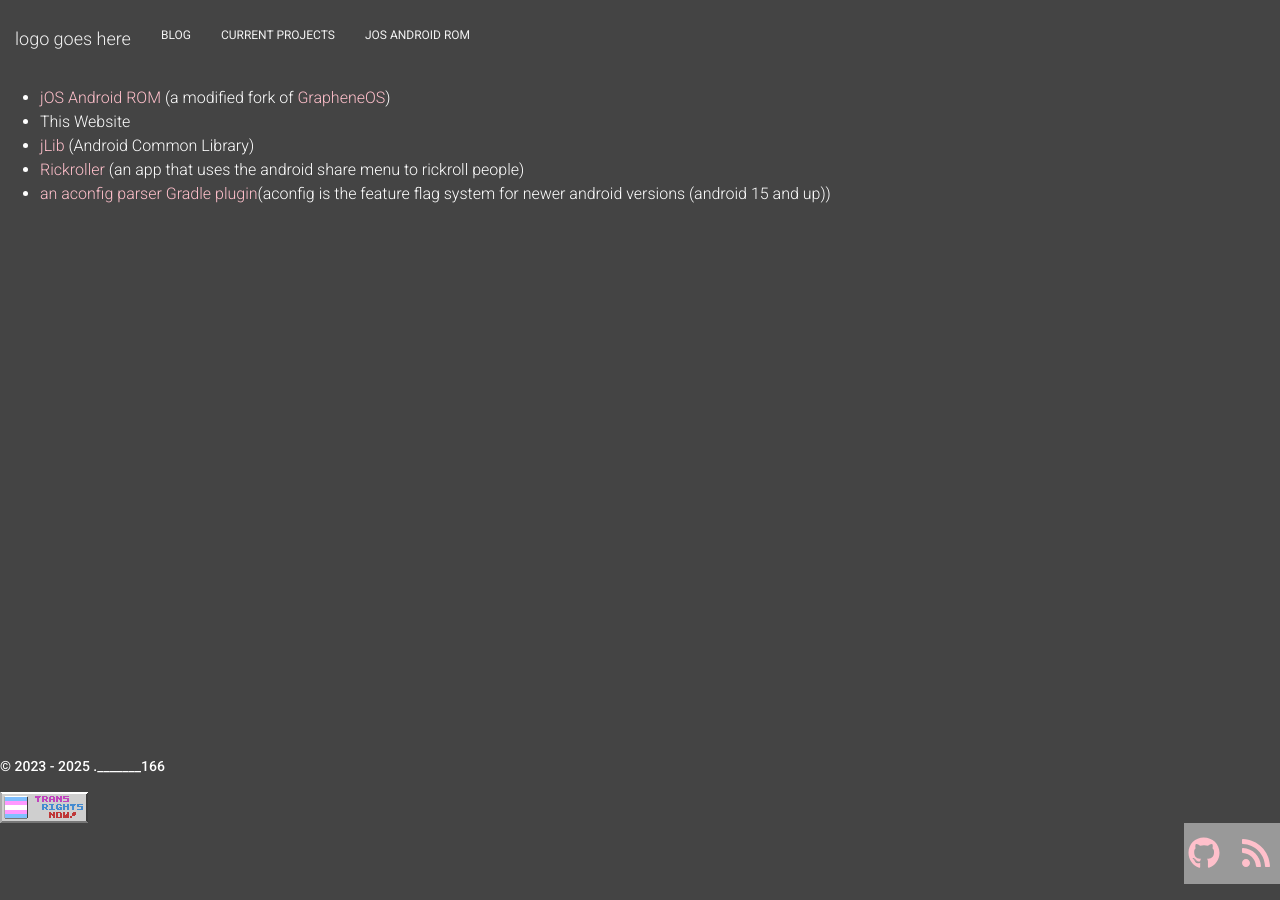
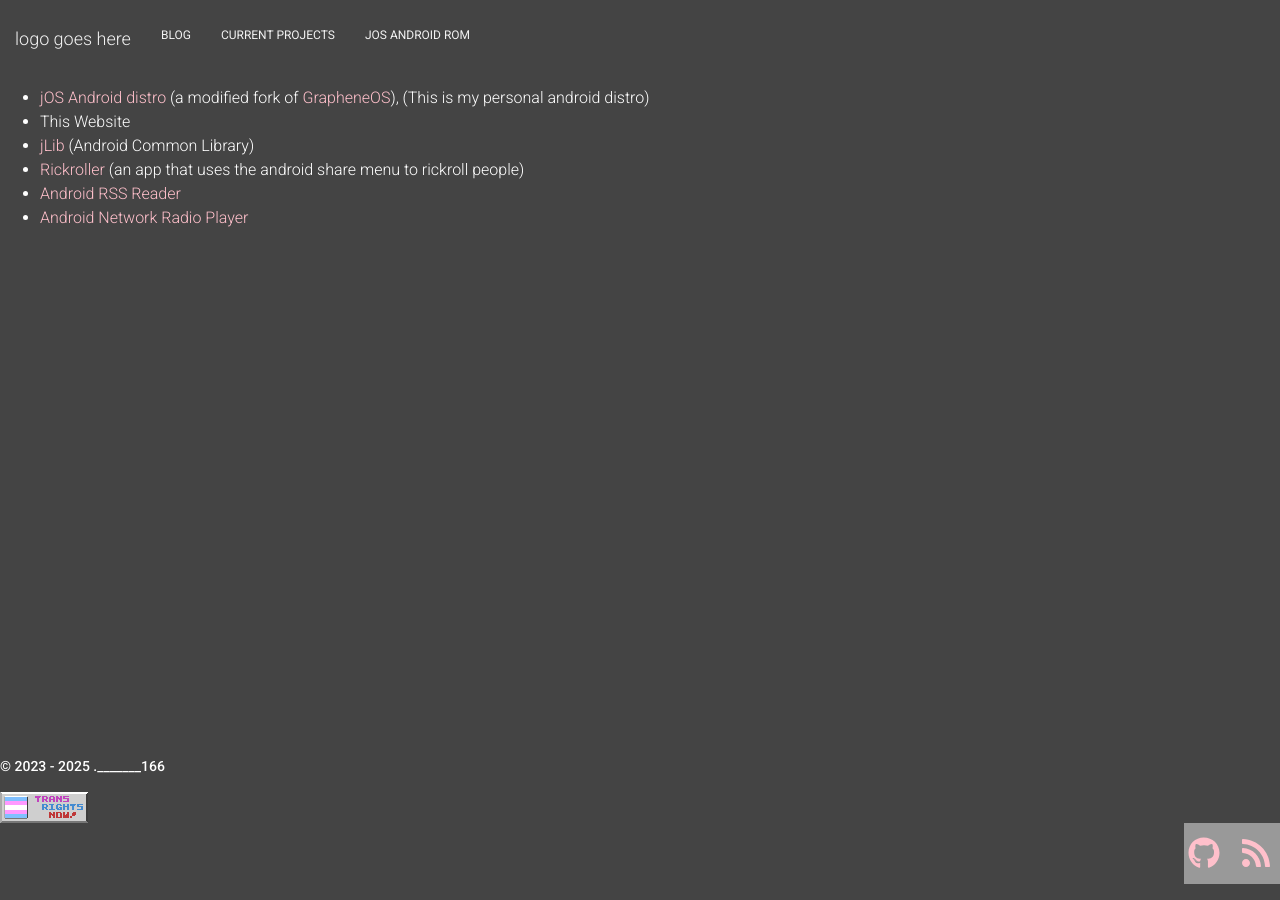
Before and after one commit to dot166/dot166.github.io, a Jekyll site: the page built from projects/index.html, in a window 1280 px wide. Built offline with Jekyll 4.4.1, drawn with Linux system fonts in a browser that asks for light colours.

Commit message:
update project list

```diff
--- a/jOS/index.html
+++ b/jOS/index.html
@@ -8,8 +8,9 @@ title: jOS - Android ROM
     <div class="row justify-content-between align-items-bottom">
       <div class="col-lg-5 text-center text-lg-left pb-10">
 
-        <h1>jOS Android ROM</h1>
+        <h1>jOS Android distro</h1>
         <p>A free and open-source android compatible operating system, based on <a class="btn j-btn-link text-black has-ripple" href="https://grapheneos.org/" target="_blank">GrapheneOS</a>.</p>
+        <p>This is my personal android distro, there is a chance of things breaking at any time and update times are unknown, use at your own risk!</p>
         <a class="btn btn-primary text-primary" href="https://github.com/dot166/jOS_manifest">Get the Source Code</a>
         <!--<a class="btn btn-link text-black" href="{{ site.baseurl }}/jOS/Changelogs/">Changelogs</a>--><!-- Will replace with a get release button eventually -->
 
--- a/projects/index.html
+++ b/projects/index.html
@@ -3,9 +3,10 @@ layout: default
 title: Current Projects
 ---
 <ul>
-  <li><a href="../jOS">jOS Android ROM</a> (a modified fork of <a href="https://grapheneos.org/" target="_blank">GrapheneOS</a>)</li>
+  <li><a href="../jOS">jOS Android distro</a> (a modified fork of <a href="https://grapheneos.org/" target="_blank">GrapheneOS</a>), (This is my personal android distro)</li>
   <li>This Website</li>
   <li><a href="https://github.com/dot166/jOS_j-lib" target="_blank">jLib</a> (Android Common Library)</li>
   <li><a href="https://github.com/dot166/rickroller" target="_blank">Rickroller</a> (an app that uses the android share menu to rickroll people)</li>
-  <li><a href="https://github.com/dot166/gradle-aconfig" target="_blank">an aconfig parser Gradle plugin</a>(aconfig is the feature flag system for newer android versions (android 15 and up))</li>
+  <li><a href="https://github.com/dot166/flux" target="_blank">Android RSS Reader</a></li>
+  <li><a href="https://github.com/dot166/soundstream" target="_blank">Android Network Radio Player</a></li>
 </ul>
```
